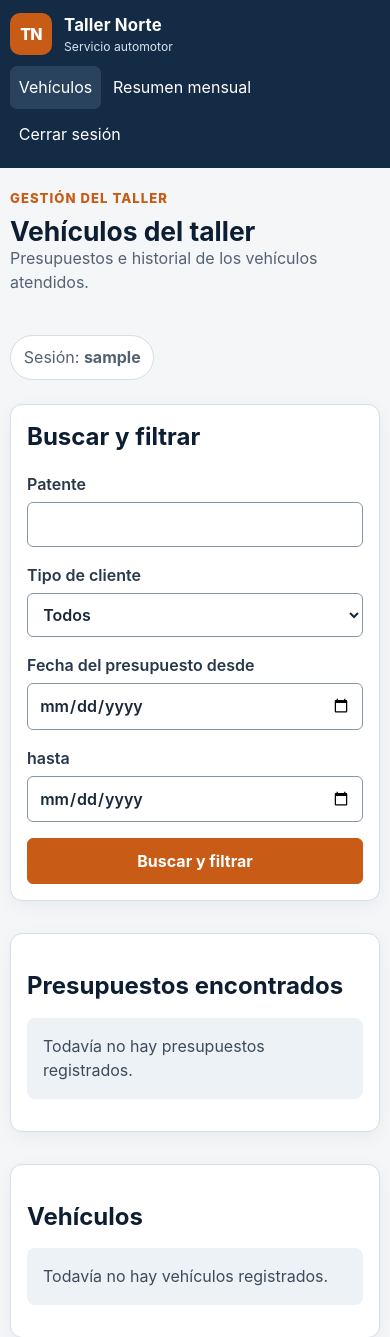
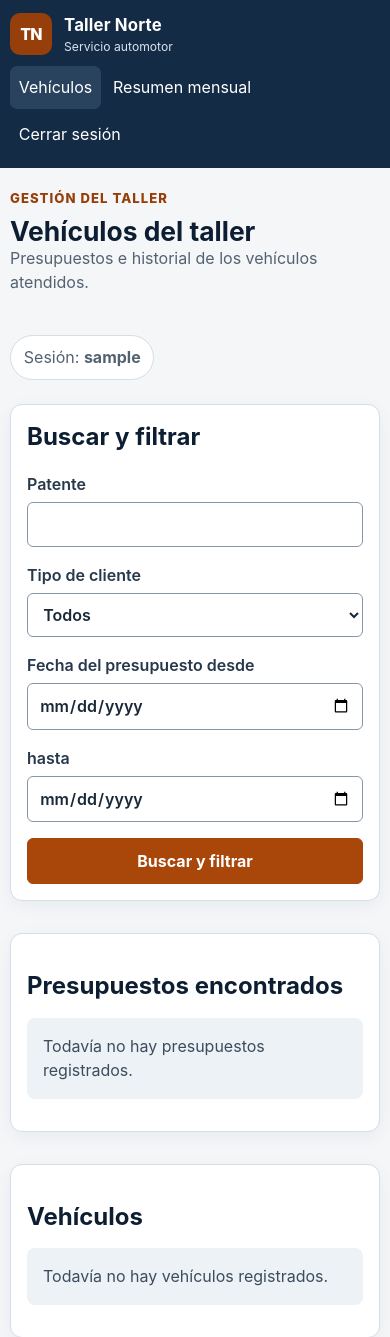
Before and after one commit to NioQo/TallerAgenteIA, a Django app: page / in a window 390 px wide. Shown: the top 1337 px of the page. Run offline with Django 5.2, Linux system fonts and the light colour scheme; the visitor is signed in with stand-in values (Sample User, id 1); data that the repository does not hold is empty; parts of the project's set-up code (start-up, migrations or seed data) failed here and were passed over.

Commit message:
Fix responsive overflow and contrast

```diff
--- a/tallerweb/static/tallerweb/site.css
+++ b/tallerweb/static/tallerweb/site.css
@@ -2,7 +2,8 @@
   color-scheme: light;
   --navy: #142b46;
   --navy-strong: #0d1e32;
-  --orange: #c85b16;
+  --orange: #963f0b;
+  --orange-button: #a9470b;
   --orange-soft: #fff1e7;
   --paper: #f4f6f8;
   --surface: #fff;
@@ -10,14 +11,14 @@
   --muted: #536273;
   --line: #d5dde5;
   --danger: #a52828;
-  --focus: #f08a24;
+  --focus: #0d1e32;
   font-family: Inter, "Segoe UI", Arial, sans-serif;
   font-synthesis: none;
   text-rendering: optimizeLegibility;
 }
 
 * { box-sizing: border-box; }
-body { margin: 0; min-width: 320px; background: var(--paper); color: var(--ink); line-height: 1.55; }
+body { margin: 0; background: var(--paper); color: var(--ink); line-height: 1.55; }
 a { color: #124b78; text-underline-offset: .18em; }
 a:hover { color: var(--orange); }
 :focus-visible { outline: 3px solid var(--focus); outline-offset: 3px; }
@@ -48,8 +49,8 @@ form { display: flex; align-items: end; flex-wrap: wrap; gap: 1rem; }
 form > label { flex: 1 1 190px; }
 label { display: inline-flex; flex-direction: column; gap: .35rem; color: #26384a; font-weight: 600; }
 input, select { width: 100%; min-height: 44px; padding: .55rem .7rem; border: 1px solid #8796a6; border-radius: 6px; background: white; color: var(--ink); font: inherit; }
-button, .button { min-height: 44px; padding: .6rem 1rem; border: 1px solid var(--orange); border-radius: 6px; background: var(--orange); color: white; font: inherit; font-weight: 700; text-decoration: none; cursor: pointer; }
-button:hover, .button:hover { border-color: #a9470b; background: #a9470b; color: white; }
+button, .button { min-height: 44px; padding: .6rem 1rem; border: 1px solid var(--orange-button); border-radius: 6px; background: var(--orange-button); color: white; font: inherit; font-weight: 700; text-decoration: none; cursor: pointer; }
+button:hover, .button:hover { border-color: #873906; background: #873906; color: white; }
 button[name="decision"][value="rechazado"] { border-color: var(--navy); background: var(--navy); }
 [role="alert"] { padding: .75rem 1rem; border-left: 4px solid var(--danger); border-radius: 4px; background: #fff0f0; color: #741d1d; }
 .empty-state { padding: 1rem; border-radius: 8px; background: #edf2f6; color: #3c4c5d; }
@@ -152,6 +153,6 @@ article + article { margin-top: 1rem; }
   .summary-grid { grid-template-columns: 1fr; }
 }
 
-@media (max-width: 760px) {
+@media (min-width: 601px) and (max-width: 760px) {
   .vehicle-facts dl { grid-template-columns: max-content minmax(0, 1fr); }
 }
```
